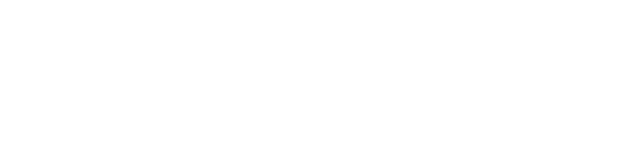
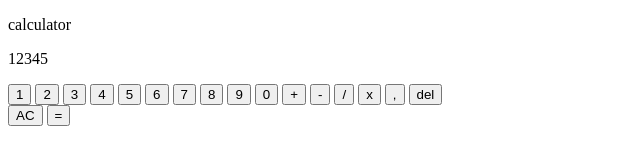
Before and after one commit to effexia/Calculator, a plain HTML site: page index.html in a window 1280 px wide. Shown: the whole page, without its empty margins (0-640 px from the left). Drawn offline with Linux system fonts and the light colour scheme.

Commit message:
Add boilerplate to index.html

```diff
--- a/index.html
+++ b/index.html
@@ -8,6 +8,33 @@
     <script src="./script.js" defer></script>
 </head>
 <body>
-
+    <div class="header">
+        <p>calculator</p>
+    </div>
+    <div class="display">
+        <p>12345</p>
+    </div>
+    <div class="numpad">
+        <button class="btn">1</button>
+        <button class="btn">2</button>
+        <button class="btn">3</button>
+        <button class="btn">4</button>
+        <button class="btn">5</button>
+        <button class="btn">6</button>
+        <button class="btn">7</button>
+        <button class="btn">8</button>
+        <button class="btn">9</button>
+        <button class="btn">0</button>
+        <button class="btn">+</button>
+        <button class="btn">-</button>
+        <button class="btn">/</button>
+        <button class="btn">x</button>
+        <button class="btn">,</button>
+        <button class="btn">del</button>
+    </div>
+    <div class="">
+        <button class="btn">AC</button>
+        <button class="btn">=</button>
+    </div>
 </body>
 </html>
```
